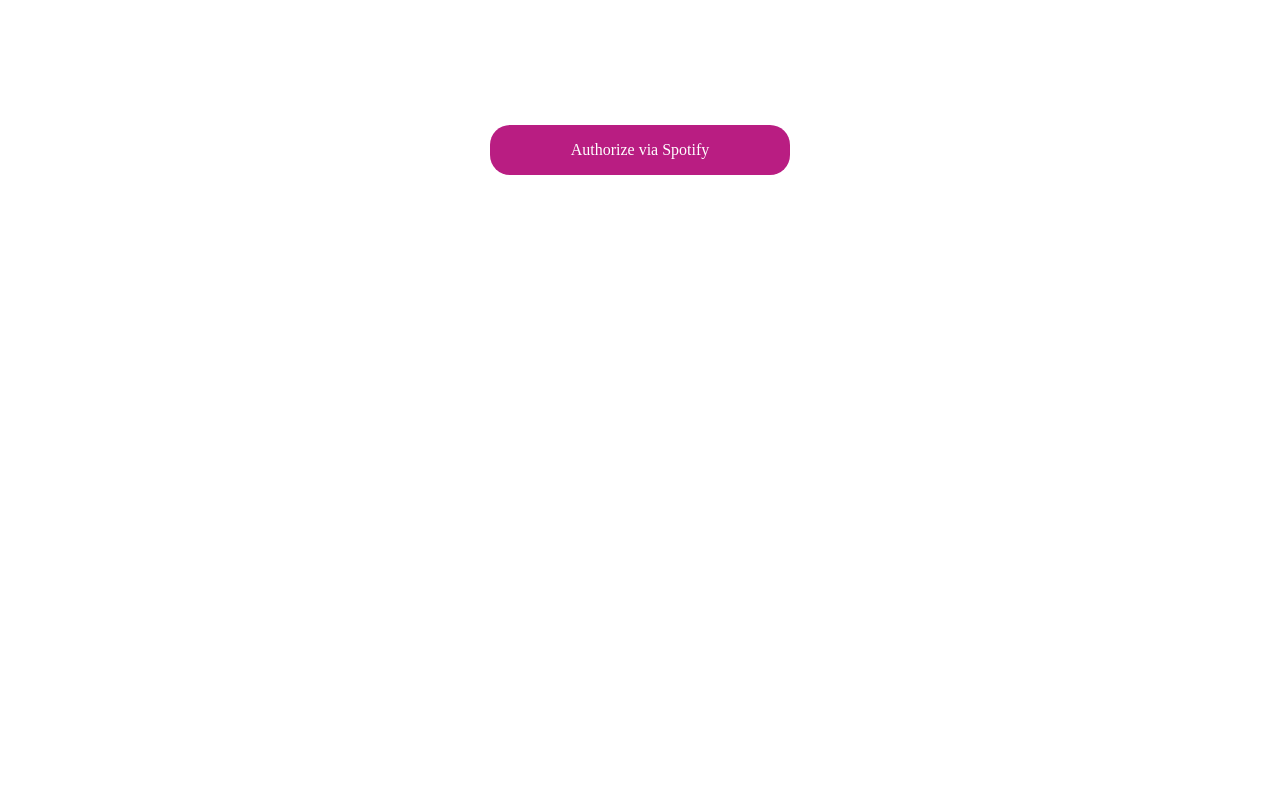
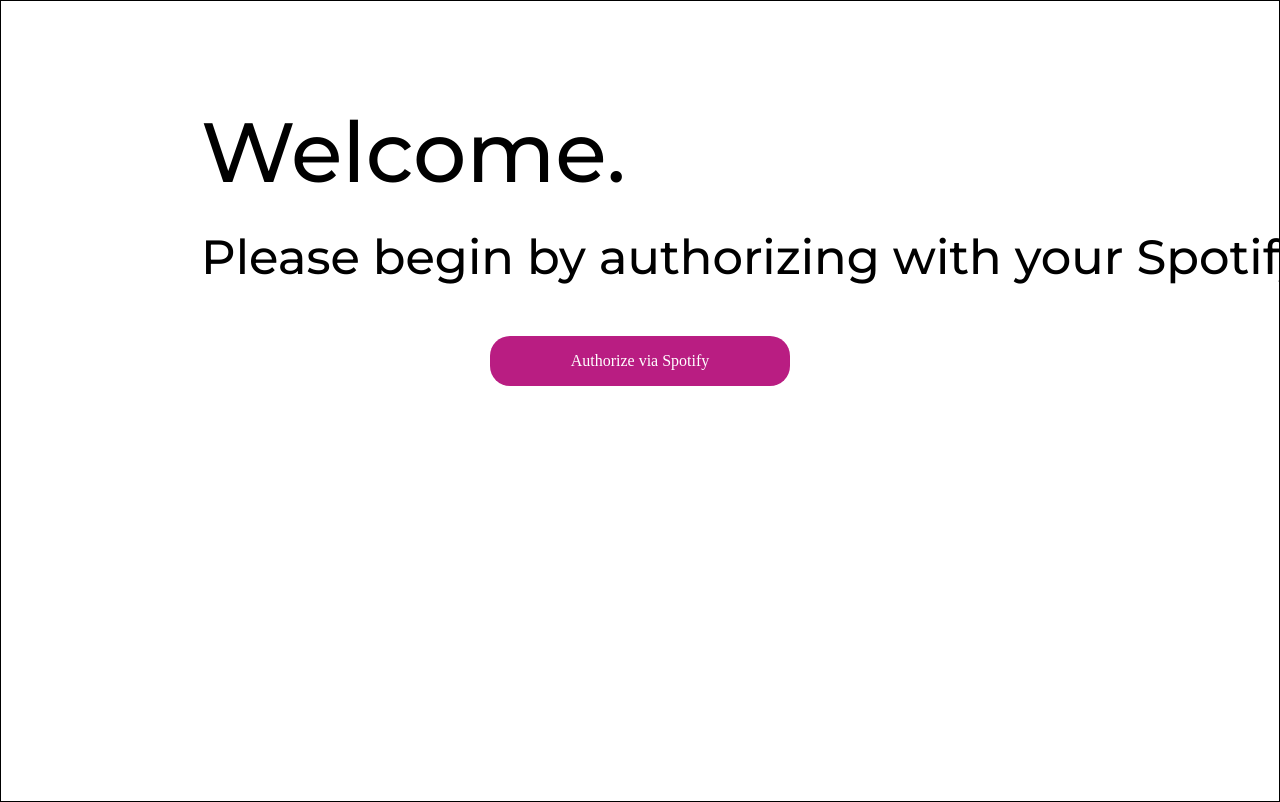
Before and after one commit to Novante/spotifywrappedmonthly, a React (Create React App) app in the folder frontend/: page / in a window 1280 px wide. Built offline with nearby package versions, Linux system fonts and the light colour scheme; no server answers.

Commit message:
Styling of Homepage.js

```diff
--- /dev/null
+++ b/frontend/src/components/DataCard.js
@@ -0,0 +1,9 @@
+const DataCard = () => {
+
+    return (
+        <div className="dataCard">
+        </div>
+    )
+}
+
+export default DataCard
--- a/frontend/src/components/FetchTopArtists.js
+++ b/frontend/src/components/FetchTopArtists.js
@@ -3,7 +3,6 @@
 const FetchTopArtists = () => {
 
     const [topArts, setTopArts] = useState('')
-    const [authenticated, setAuthenticated] = useState(false)
 
     useEffect(() => {
         fetchArtists()
@@ -18,27 +17,17 @@
         })
             .then(res => res.json())
             .then(res => setTopArts(res))
-        setAuthenticated(true)
     }
 
 
-    return (
-        <>
-            {topArts !== undefined ? topArts.items?.map(item => {
-                return <li>{item.name}</li>
-            }) : <p>fuck</p>}
-        </>
-    )
+    // return (
+    //     <>
+    //         {topArts !== undefined ? topArts.items?.map(item => {
+    //             return <li>{item.name}</li>
+    //         }) : <p>Could not fetch artist list.</p>}
+    //     </>
+    // )
 
-    // if (topArts !== undefined || topArts !== []){
-    //     return (
-    //         topArts?.items?.map((test) => {
-    //             <li>{test}</li>
-    //         })
-    //     )
-    // } else {
-    //     return (<p>nada</p>)
-    // }
 
 
 }
--- a/frontend/src/index.css
+++ b/frontend/src/index.css
@@ -1,26 +1,113 @@
+@import url('https://fonts.googleapis.com/css2?family=Montserrat:wght@500&display=swap');
+
 .pageContainer {
-  display: flex;
-  width: 50%;
+    flex-direction: column;
     height: 100vh;
     margin: 0 auto 0 auto;
-  align-items: center;
+    overflow: hidden;
+    border: 1px solid black;
+}
+
+nav {
+    display: flex;
     justify-content: center;
+}
+
+
+
+.dataCard {
+    height: 200px;
+    width: 600px;
+    border: 1px solid black;
+    margin-top: 100px;
+    margin-left: auto;
+    margin-right: auto;
+}
+
+body {
+    margin: 0;
+}
+
+.nameHeader {
+    font-family: 'Montserrat', serif;
+    font-size: 84px;
     overflow: hidden;
+    animation: typing 2s forwards;
+    width: 0;
+    white-space: nowrap;
+    margin-right: auto;
+    transition: 1s;
+}
+
+@keyframes typing {
+    from {
+        width: 0
+    }
+    to {
+        width: 100%
+    }
+}
+
+@keyframes cursor-blink {
+    100% {
+        opacity: 0;
+    }
+}
+
+.nameWrapper {
+    display: table;
+    /*border: 1px solid black;*/
+    margin-left: 200px;
+    margin-top: 100px;
+}
+
+.loginMessageWrapper {
+    display: table;
+    /*border: 1px solid black;*/
+    margin-left: 200px;
+    margin-top: 25px;
+}
+
+.loginMessage {
+    font-family: 'Montserrat', serif;
+    font-size: 48px;
+    overflow: hidden;
+    animation: typing 5s forwards;
+    width: 0;
+    white-space: nowrap;
+    margin-right: auto;
+    animation-delay: 2s;
+}
+
+.spotifyLoginButton {
 }
 
 .loginButton {
-  display: inline-block;
+    display: table;
     text-align: center;
     border: 0px;
     border-radius: 20px;
     width: 300px;
     height: 50px;
     background-color: #B91D82;
-  margin-bottom: 500px;
     color: white;
     text-decoration: none;
+    margin-left: auto;
+    margin-right: auto;
+    margin-top: 50px;
+    animation: fadeIn ease 1s;
+    animation-delay: 3s;
+    animation-fill-mode: forwards;
+    visibility: hidden;
+
 }
 
-body {
-  margin: 0;
+@keyframes fadeIn {
+    0% {
+        opacity: 0;
     }
+    100% {
+        visibility: visible;
+        opacity: 1;
+    }
+}
--- a/frontend/src/pages/Homepage.js
+++ b/frontend/src/pages/Homepage.js
@@ -1,39 +1,47 @@
 import {useEffect, useState} from "react";
 import FetchTopArtists from "../components/FetchTopArtists";
+import DataCard from "../components/DataCard";
 
 const Homepage = () => {
-
-    // const [topArtists, setTopArtists] = useState('0')
 
     useEffect(() => {
         const queryString = window.location.search
         const urlParams = new URLSearchParams(queryString)
         const token = urlParams.get('token')
         localStorage.setItem('token', token)
-        // setTopArtists(fetchTopArtists)
+
     }, [])
-
-    // const fetchTopArtists = async () => {
-    //     const topArtists = await fetch('https://api.spotify.com/v1/me/top/artists', {
-    //         method: 'get',
-    //         headers: new Headers({
-    //             'Authorization': `Bearer ${localStorage.getItem('token')}`
-    //         })
-    //     })
-    //     setTopArtists(await topArtists.json())
-    // }
-
-    // console.log(topArtists)
 
 
     return (
         <>
-            <div>
+            <nav>
+
+            </nav>
+            {/*<div>*/}
+            {/*    <DataCard></DataCard>*/}
+            {/*</div>*/}
+
+
+            <div className="nameWrapper">
+                <div className="nameHeader" id="nameHeader">
+                    Welcome.
+                </div>
+            </div>
+
+            <div className="loginMessageWrapper">
+                <div className="loginMessage">
+                    Please begin by authorizing with your Spotify account.
+                </div>
+            </div>
+
+            <div className="spotifyLoginButton">
                 {<a href="http://localhost:3001/login" className="loginButton">
                     <p>Authorize via Spotify</p>
                 </a>}
-                {/*<button onClick={fetchTopArtists}></button>*/}
             </div>
+
+
             <div>
                 <FetchTopArtists></FetchTopArtists>
             </div>
@@ -44,6 +52,4 @@
 }
 
 
-
-
 export default Homepage
```
Lines whose indentation alone changed are shown as unchanged.
